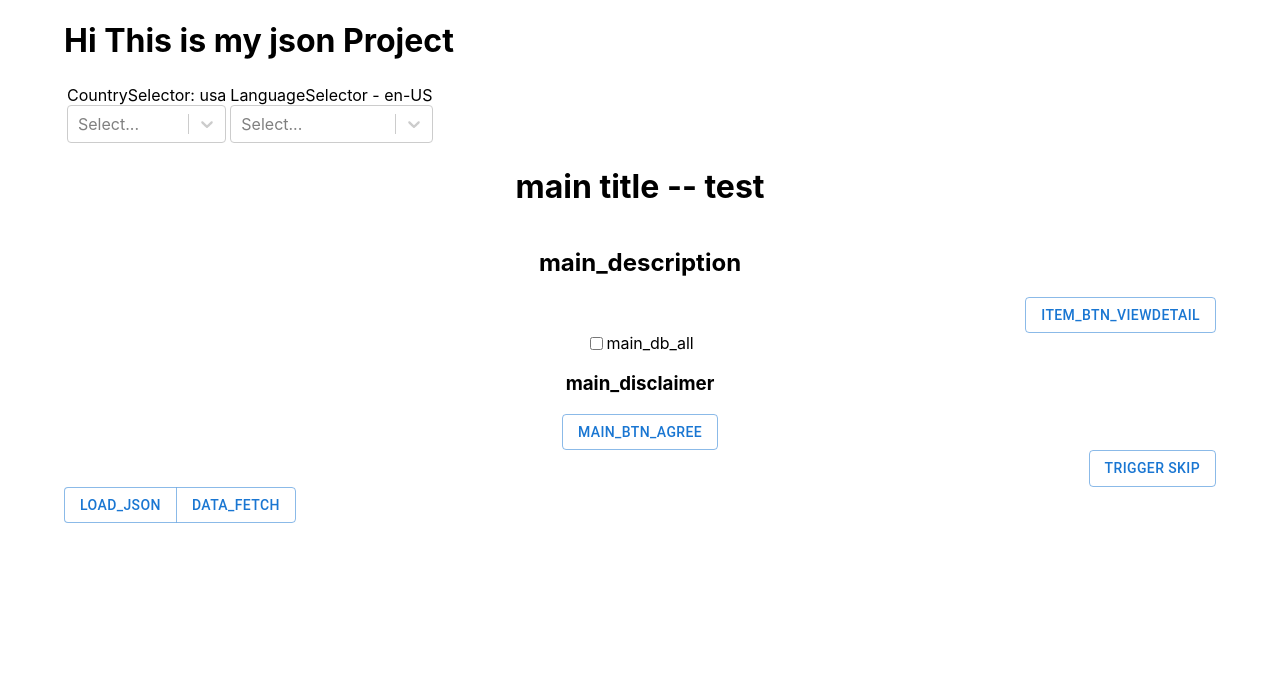
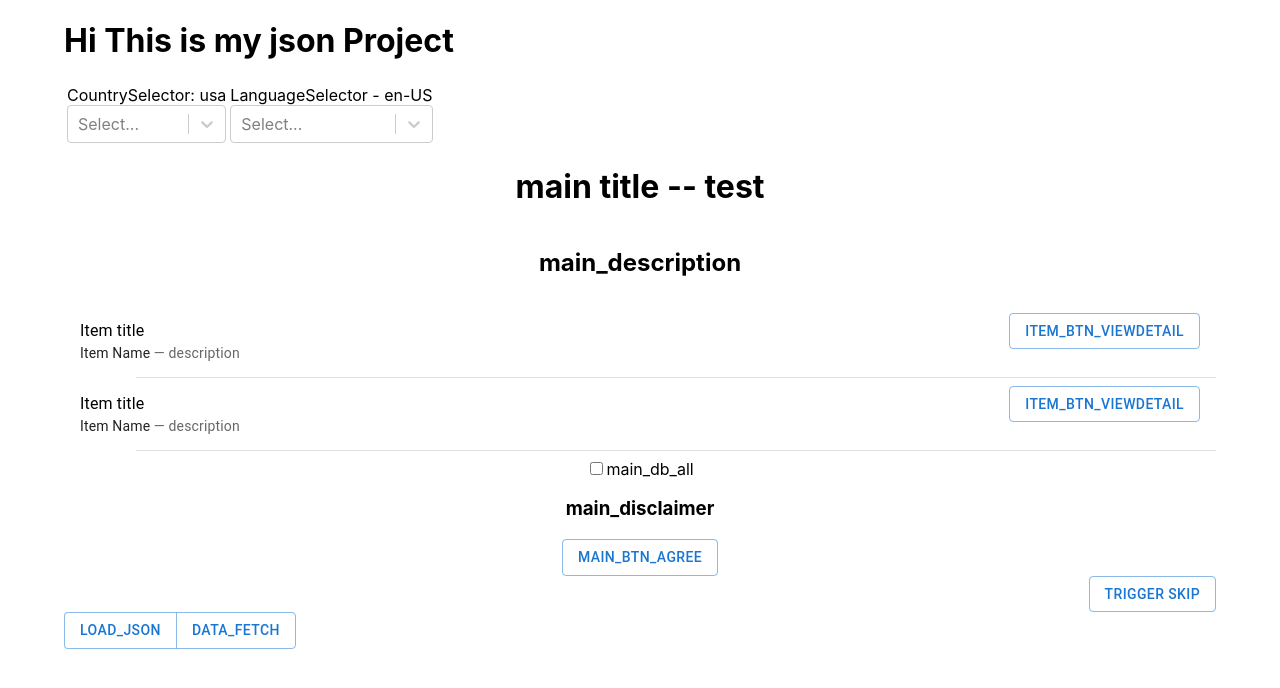
Before and after one commit to depari/react-poc-project, a React (Vite) app in the folder json-viewer-react/: page / in a window 1280 px wide. Shown: the top 688 px of the page. Built offline with nearby package versions, Linux system fonts and the light colour scheme; what spatial-navigation-js would draw is missing.

Commit message:
update item list

```diff
--- /dev/null
+++ b/json-viewer-react/src/Component/Item/ConsentItemList.tsx
@@ -0,0 +1,62 @@
+import {  Button, Divider, List, ListItem, ListItemText, Typography } from '@mui/material';
+import React from 'react'
+
+
+import JsonStore from '../../JsonStore';
+
+
+function ConsentItemList () {
+    const {item_btn_viewdetail}  = JsonStore();
+    return (
+        <>
+
+<List sx={{ width: '100%', maxWidth: 1920, bgcolor: 'background.paper' }}>
+      <ListItem alignItems="flex-start">
+        <ListItemText
+          primary="Item title"
+          secondary={
+            <React.Fragment>
+              <Typography
+                sx={{ display: 'inline' }}
+                component="span"
+                variant="body2"
+                color="text.primary"
+              >
+                Item Name
+              </Typography>
+              {" — description"}
+            </React.Fragment>
+          }
+        />
+        <Button variant="outlined">{item_btn_viewdetail}</Button>
+      </ListItem>
+      <Divider variant="inset" component="li" />
+      <ListItem alignItems="flex-start">
+        <ListItemText
+          primary="Item title"
+          secondary={
+            <React.Fragment>
+              <Typography
+                sx={{ display: 'inline' }}
+                component="span"
+                variant="body2"
+                color="text.primary"
+              >
+                Item Name
+              </Typography>
+              {" — description"}
+            </React.Fragment>
+          }
+        />
+        <Button variant="outlined">{item_btn_viewdetail}</Button>
+      </ListItem>
+      <Divider variant="inset" component="li" />
+
+    </List>
+
+
+    </>
+    );
+}
+
+export default ConsentItemList;
--- a/json-viewer-react/src/Component/Item/MainViewItem.tsx
+++ b/json-viewer-react/src/Component/Item/MainViewItem.tsx
@@ -6,6 +6,8 @@ import DialogActions from '@mui/material/DialogActions';
 import DialogContent from '@mui/material/DialogContent';
 import DialogContentText from '@mui/material/DialogContentText';
 import DialogTitle from '@mui/material/DialogTitle';
+
+import ConsentItemList from './ConsentItemList';
 
 import JsonStore from '../../JsonStore';
 
@@ -35,9 +37,13 @@ function MainViewItem() {
         <h2>{main_description}</h2>
       </div>
 
-      <div style={{display: 'flex',  justifyContent:'right', alignItems:'center'}}>
-        <Button variant="outlined">{item_btn_viewdetail}</Button>
-      </div>
+      <ConsentItemList/>
+
+      {/* <div style={{display: 'flex',  justifyContent:'right', alignItems:'center'}}>
+        <ConsentItem/>
+      </div> */}
+
+
       {
         main_cb_all.length > 0  &&
         <div style={{display: 'flex',  justifyContent:'center', alignItems:'center'}}>
@@ -53,6 +59,7 @@ function MainViewItem() {
 
       <div style={{display: 'flex',  justifyContent:'center', alignItems:'center'}}>
         <Button variant="outlined">{main_btn_agree}</Button>
+
       </div>
 
 
```
